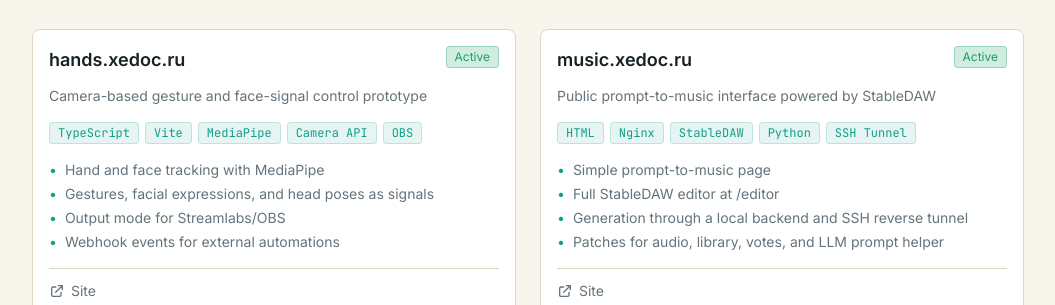
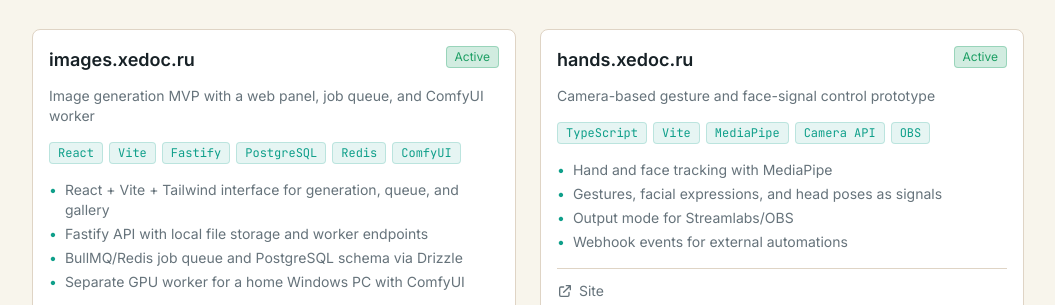
Before and after one commit to WizardJIOCb/rodion.pro, an Astro site: page /en/projects in a window 1280 px wide. Shown: the part 192-497 px from the top of the page, without its empty margins (112-1167 px from the left). Built offline with nearby package versions, Linux system fonts and the light colour scheme; Astro itself is replaced by a stand-in of ours.

Commit message:
feat: add images xedoc project

```diff
--- a/src/components/FreshHome.astro
+++ b/src/components/FreshHome.astro
@@ -16,6 +16,19 @@ const resumeHref = lang === 'ru' ? '/old/resume' : '/old/en/resume';
 
 const projectLab = [
   {
+    id: 'images-xedoc',
+    title: 'images.xedoc.ru',
+    status: lang === 'ru' ? 'AI images' : 'AI images',
+    type: lang === 'ru' ? 'image generation lab' : 'image generation lab',
+    summary: lang === 'ru'
+      ? 'MVP-сервис генерации изображений: веб-панель, очередь задач, галерея и отдельный GPU worker для ComfyUI.'
+      : 'An image generation MVP with a web panel, job queue, gallery, and a separate GPU worker for ComfyUI.',
+    href: 'https://images.xedoc.ru',
+    stack: ['React', 'Fastify', 'ComfyUI'],
+    accent: '#f97316',
+    span: true,
+  },
+  {
     id: 'hands-xedoc',
     title: 'hands.xedoc.ru',
     status: lang === 'ru' ? 'Жесты и камера' : 'Gestures + camera',
@@ -26,7 +39,6 @@ const projectLab = [
     href: 'https://hands.xedoc.ru',
     stack: ['TypeScript', 'Vite', 'MediaPipe'],
     accent: '#8b5cf6',
-    span: true,
   },
   {
     id: 'music-xedoc',
@@ -112,7 +124,7 @@ const copy = {
       { href: '#contact', label: 'Связь' },
     ],
     metrics: [
-      { value: '5', label: 'проектов на витрине' },
+      { value: '6', label: 'проектов на витрине' },
       { value: 'MVP -> prod', label: 'путь от идеи до запуска' },
       { value: 'AI + DevOps', label: 'ускорение сборки продуктов' },
     ],
@@ -149,7 +161,7 @@ const copy = {
       { href: '#contact', label: 'Contact' },
     ],
     metrics: [
-      { value: '5', label: 'showcase projects' },
+      { value: '6', label: 'showcase projects' },
       { value: 'MVP -> prod', label: 'from idea to launch' },
       { value: 'AI + DevOps', label: 'faster product building' },
     ],
--- a/src/data/projects.ts
+++ b/src/data/projects.ts
@@ -17,6 +17,38 @@ export interface Project {
 
 // Новые проекты добавляем в начало списка, чтобы свежие работы были первыми.
 export const projects: Project[] = [
+  {
+    id: 'images-xedoc',
+    title: {
+      ru: 'images.xedoc.ru',
+      en: 'images.xedoc.ru',
+    },
+    tagline: {
+      ru: 'MVP-сервис генерации изображений с веб-панелью, очередью задач и ComfyUI worker',
+      en: 'Image generation MVP with a web panel, job queue, and ComfyUI worker',
+    },
+    status: 'active',
+    links: {
+      site: 'https://images.xedoc.ru',
+      github: 'https://github.com/WizardJIOCb/images.xedoc.ru',
+    },
+    stack: ['React', 'Vite', 'Fastify', 'PostgreSQL', 'Redis', 'ComfyUI'],
+    highlights: {
+      ru: [
+        'React + Vite + Tailwind интерфейс для генерации, очереди и галереи',
+        'Fastify API с локальным файловым хранилищем и worker endpoints',
+        'Очередь задач на BullMQ/Redis и схема PostgreSQL через Drizzle',
+        'Отдельный GPU worker для домашнего Windows ПК с ComfyUI',
+      ],
+      en: [
+        'React + Vite + Tailwind interface for generation, queue, and gallery',
+        'Fastify API with local file storage and worker endpoints',
+        'BullMQ/Redis job queue and PostgreSQL schema via Drizzle',
+        'Separate GPU worker for a home Windows PC with ComfyUI',
+      ],
+    },
+    featured: true,
+  },
   {
     id: 'hands-xedoc',
     title: {
```
